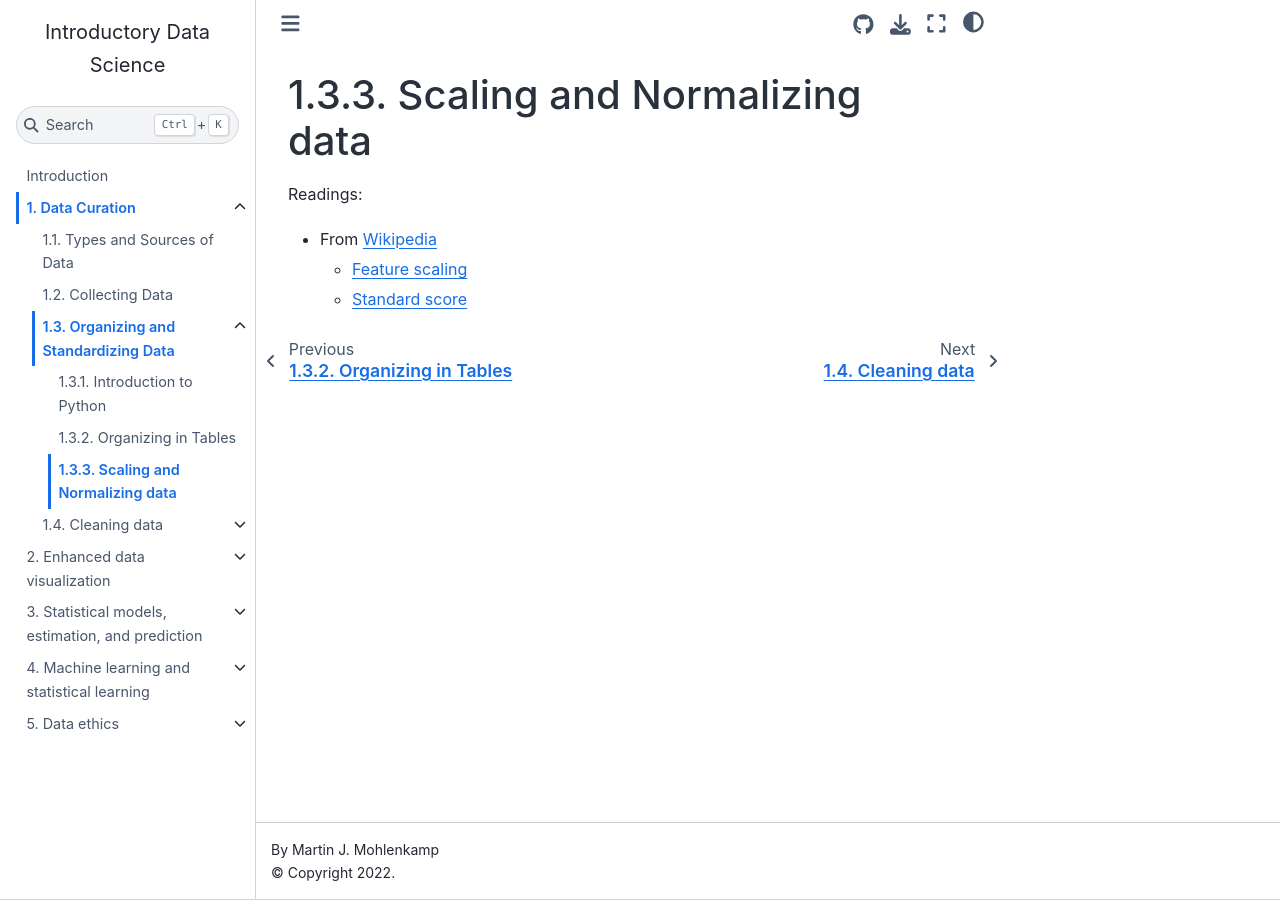
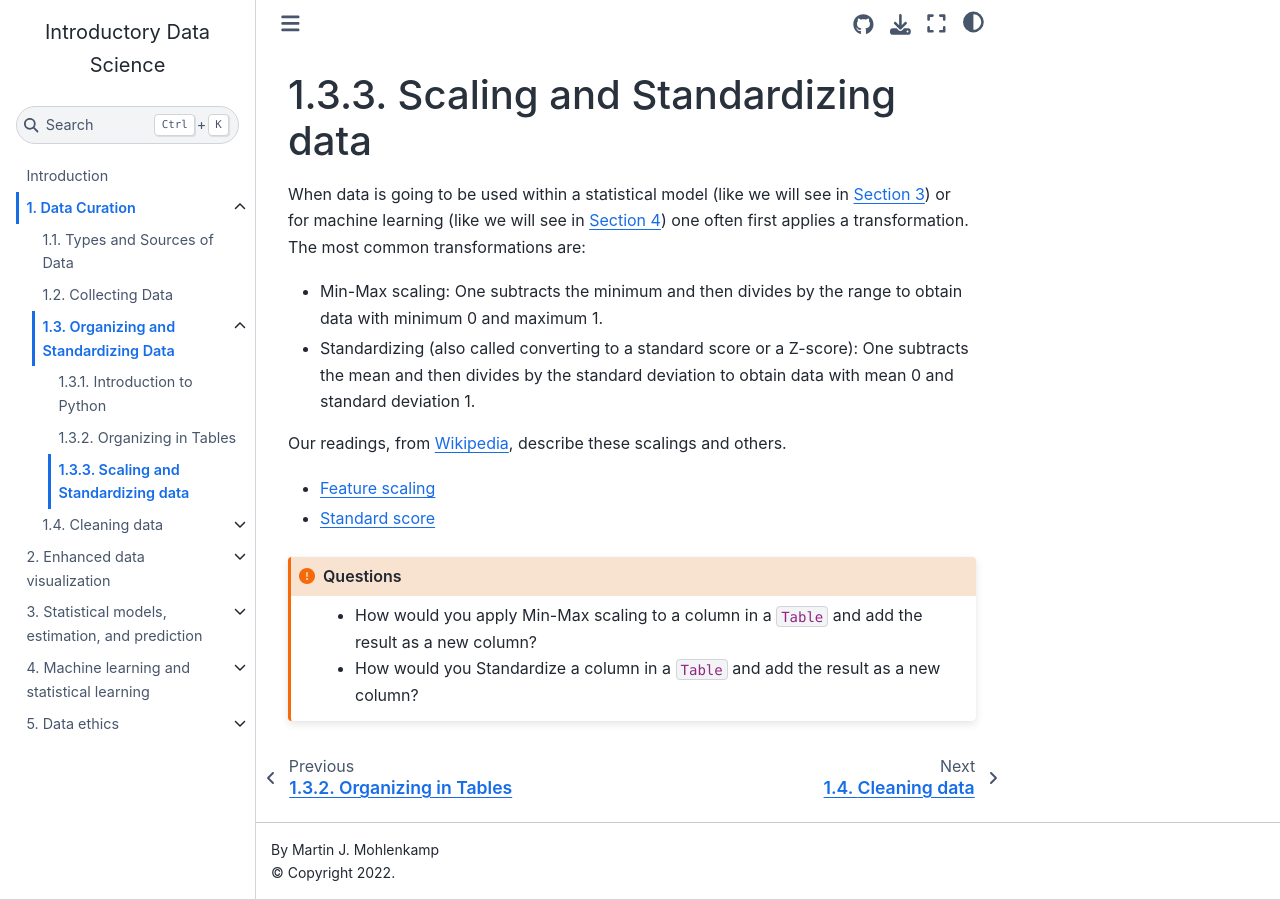
Before and after one commit to data-ohio/introductory-data-science, a Jupyter Book: the page built from 1/3/scaling.md, in a window 1280 px wide. Built offline with Jupyter Book 1.0.4 settings and Sphinx 7.4.7 and the Sphinx Book theme 1.1.4, drawn with Linux system fonts in a browser that asks for light colours.

Commit message:
filled scaling.md

````diff
--- a/1/3/scaling.md
+++ b/1/3/scaling.md
@@ -1,6 +1,17 @@
-# Scaling and Normalizing data
+# Scaling and Standardizing data
 
-Readings:
-* From [Wikipedia](https://en.wikipedia.org/wiki/Main_Page)
-  * [Feature scaling](https://en.wikipedia.org/wiki/Feature_scaling)
-  * [Standard score](https://en.wikipedia.org/wiki/Standard_score)
+When data is going to be used within a statistical model (like we will see in {numref}`Section %s <sec:3_models>`) or for machine learning (like we will see in {numref}`Section %s <sec:4_learning>`) one often first applies a transformation.
+The most common transformations are:
+
+* Min-Max scaling: One subtracts the minimum and then divides by the range to obtain data with minimum 0 and maximum 1.
+* Standardizing (also called converting to a standard score or a Z-score): One subtracts the mean and then divides by the standard deviation to obtain data with mean 0 and standard deviation 1.
+
+Our readings, from [Wikipedia](https://en.wikipedia.org/wiki/Main_Page), describe these scalings and others.
+* [Feature scaling](https://en.wikipedia.org/wiki/Feature_scaling)
+* [Standard score](https://en.wikipedia.org/wiki/Standard_score)
+
+```{admonition} Questions
+:class: important
+* How would you apply Min-Max scaling to a column in a `Table` and add the result as a new column?
+* How would you Standardize a column in a `Table` and add the result as a new column?
+```
````
Also changed, not shown: 3/3_models.md (+1 -0 lines), 4/4_learning.md (+1 -0 lines).
